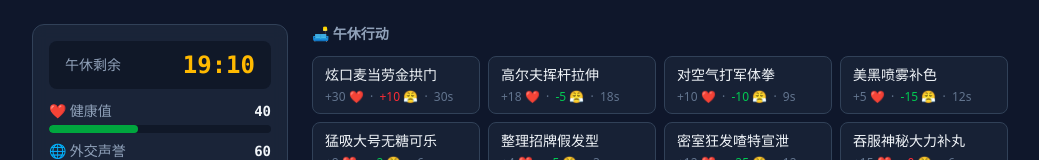
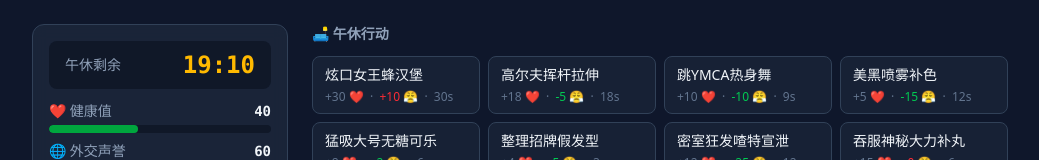
Before and after one commit to momakoding/ap-nap-20min-win-20times, a Vue app: page /#/game in a window 1280 px wide. Shown: the top 160 px of the page, without its empty margins (120-1159 px from the left). Built offline with nearby package versions, Linux system fonts and the light colour scheme.

Commit message:
content(game-data): replace brand and character references
Rename McDonald's → Bugger Queen, Air Boxing → YMCA Dance,
and update related dialogue/tooltips in both ZH and EN locales.
Also fix event id brief_rubio → brief_ruubio to match content revision.

```diff
--- a/src/contents/game-data/events.ts
+++ b/src/contents/game-data/events.ts
@@ -67,7 +67,7 @@ export const INTERRUPT_EVENTS: InterruptEvent[] = [
       },
       {
         label: '延后（甩给商务部对接）',
-        reply: '"把这通电话转接给卢比奥，让他用供应链规则去应对。"',
+        reply: '"把这通电话转接给垃比奥，让他用供应链规则去应对。"',
         deltas: { stress: 3 },
         defer: true,
       },
@@ -139,7 +139,7 @@ export const INTERRUPT_EVENTS: InterruptEvent[] = [
       },
       {
         label: '延后（要求评估对本土跨国巨头的影响）',
-        reply: '"让经贸代表团评估一下这会不会影响可口可乐和麦当劳的亚太销量，下午再说。"',
+        reply: '"让经贸代表团评估一下这会不会影响可口可乐和女王蜂的亚太销量，下午再说。"',
         deltas: { stress: 6 },
         defer: true,
       },
@@ -218,7 +218,7 @@ export const INTERRUPT_EVENTS: InterruptEvent[] = [
     ],
   },
   {
-    id: 'brief_rubio',
+    id: 'brief_ruubio',
     source: '✉️ Murdo Rubbio 简报',
     title: '关键矿产脱钩与供应链风险提示',
     body: '"总统先生，情报显示几个核心成员国计划在下午签署《亚太关键矿产联合保障协定》，试图绕开我们的稀有金属定价体系。这是紧急应对方案。"',
--- a/src/contents/game-data/health-actions.ts
+++ b/src/contents/game-data/health-actions.ts
@@ -3,11 +3,11 @@ import type { HealthAction } from './types'
 export const HEALTH_ACTIONS: HealthAction[] = [
   {
     id: 'mcdonalds',
-    name: '炫口麦当劳金拱门',
+    name: '炫口女王蜂汉堡',
     realSeconds: 30,
     healthGain: 30,
     stressDelta: 10,
-    tooltip: '补充高盐高脂的快乐能量，高呼：没人比我更懂优质蛋白质！',
+    tooltip: '补充高盐高脂的快乐能量，高呼：没人比我更懂女王蜂的皇家优质蛋白质！',
   },
   {
     id: 'golf',
@@ -19,11 +19,11 @@ export const HEALTH_ACTIONS: HealthAction[] = [
   },
   {
     id: 'punch',
-    name: '对空气打军体拳',
+    name: '跳YMCA热身舞',
     realSeconds: 9,
     healthGain: 10,
     stressDelta: -10,
-    tooltip: '狂暴挥拳，宣泄情绪，用强有力的核心力量证明自己还能再干八年。',
+    tooltip: '摆出Y-M-C-A的经典手势，随着节拍扭动，用魔性旋律把压力统统震飞。',
   },
   {
     id: 'tan',
--- a/src/contents/game-data/locale-en.ts
+++ b/src/contents/game-data/locale-en.ts
@@ -114,7 +114,7 @@ export const EVENT_LOCALE_EN: Record<string, {
       },
       {
         label: 'Defer (assess impact on US multinationals)',
-        reply: '"Have the trade delegation check whether this hits Coke and McDonald\'s Asia-Pacific sales. We\'ll revisit this afternoon."',
+        reply: '"Have the trade delegation check whether this hits Coke and Bugger Queen\'s Asia-Pacific sales. We\'ll revisit this afternoon."',
       },
     ],
   },
@@ -175,7 +175,7 @@ export const EVENT_LOCALE_EN: Record<string, {
       },
     ],
   },
-  brief_rubio: {
+  brief_ruubio: {
     source: '✉️ Murdo Rubbio Briefing',
     title: 'Critical Minerals Decoupling & Supply Chain Risk Alert',
     body: '"Mr. President, intelligence indicates several core member states plan to sign the Asia-Pacific Critical Minerals Joint Guarantee Agreement this afternoon, attempting to bypass our rare-earth pricing system. Here is the emergency response plan."',
@@ -236,16 +236,16 @@ export const EVENT_LOCALE_EN: Record<string, {
 
 export const ACTION_LOCALE_EN: Record<string, { name: string; tooltip: string }> = {
   mcdonalds: {
-    name: "McDonald's Golden Arches Feast",
-    tooltip: 'Fuel up on glorious high-salt, high-fat energy! Nobody knows quality protein better than me!',
+    name: "Bugger Queen's Royal Bee Burger Feast",
+    tooltip: "Fuel up on glorious high-salt, high-fat energy! Nobody knows Bugger Queen's royal quality protein better than me!",
   },
   golf: {
     name: 'Golf Swing Stretch',
     tooltip: 'Shadow-swing in the break room, loosening the lumbar, pretending you\'re on a Florida fairway.',
   },
   punch: {
-    name: 'Air Boxing Workout',
-    tooltip: 'Throw wild punches, vent your rage—prove with raw core power that you can do eight more years.',
+    name: 'YMCA Dance Workout',
+    tooltip: "Strike the Y-M-C-A poses, groove to the beat—let the world's most iconic hand signals shake every drop of stress away.",
   },
   tan: {
     name: 'Bronze Spray Touch-Up',
@@ -294,7 +294,7 @@ export const ENDING_LOCALE_EN = {
     low: '【The Isolated Outcast】Hung up too many times. By afternoon you discovered your seat had been moved to the far edge of the roundtable, right next to the restrooms. Total loss.',
   },
   healthRating: {
-    high: '【The Dynamic Genius (Medical Miracle)】Under tsunami-level political pressure, you somehow maxed out your health on McDonald\'s and Diet Coke. Even the doctors declare you a wellness legend!',
+    high: '【The Dynamic Genius (Medical Miracle)】Under tsunami-level political pressure, you somehow maxed out your health on Bugger Queen\'s and Diet Coke. Even the doctors declare you a wellness legend!',
     mid: '【The Unhealthy Politico with Volatile Blood Pressure】Classic Dump physique. Your brain is still hyper-manic, but your stomach and heart are loudly protesting the high-intensity sparring.',
     low: '【The Burnout on the Couch】Extremely dedicated but completely reckless. You went toe-to-toe with the media too many times—peak pressure blew the critical threshold, and you\'ll participate in the afternoon plenary from the ICU via Twitter.',
   },
```
